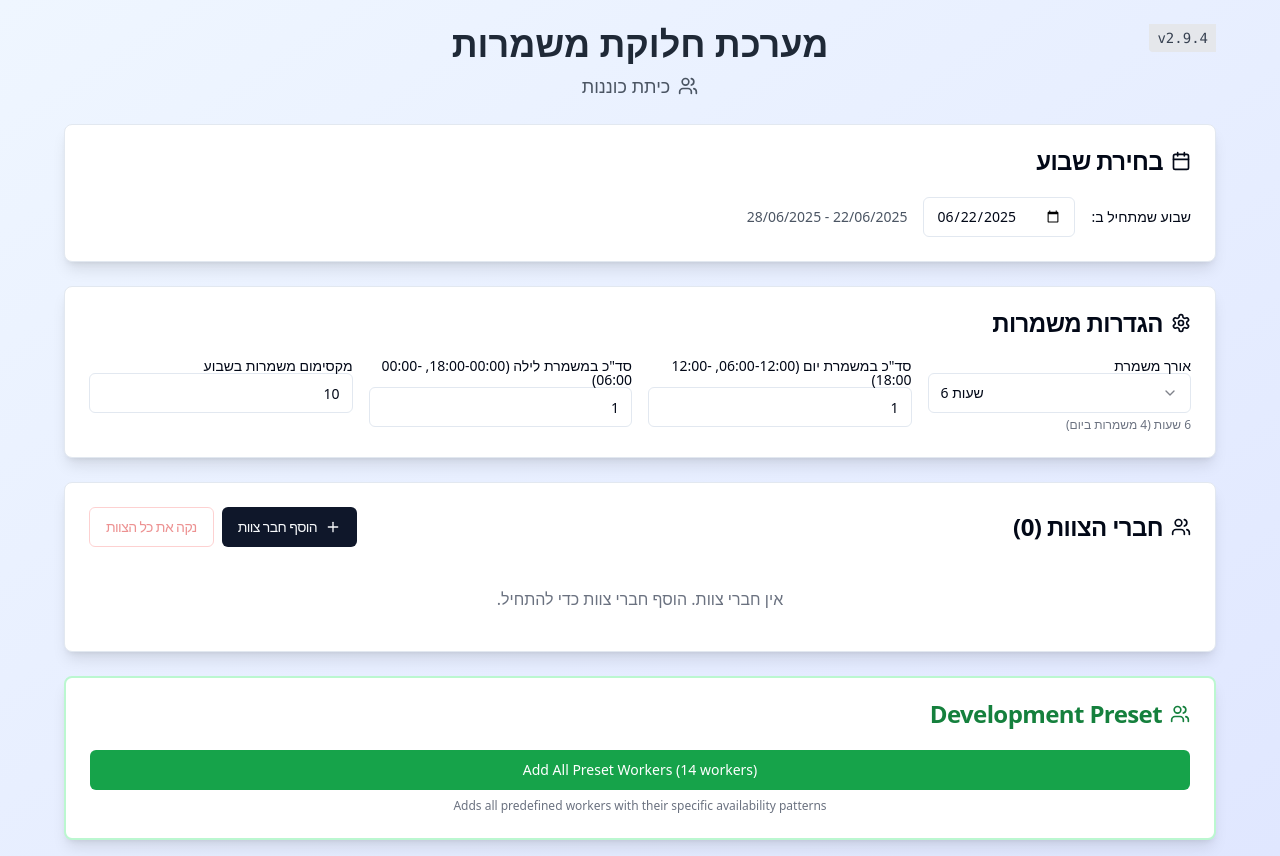
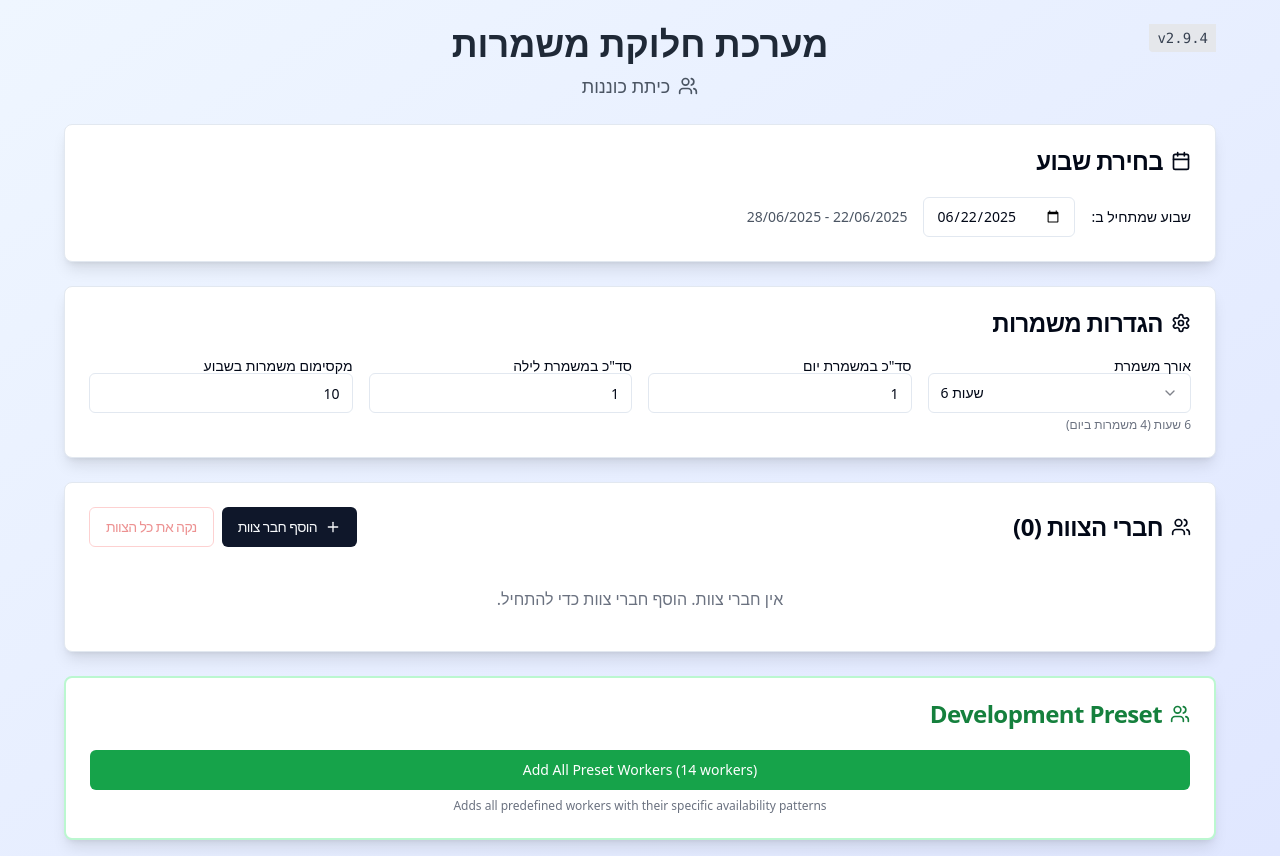
Before and after one commit to Ariel798/kitat-konenut-shift-split, a React (Vite) app: page / in a window 1280 px wide. Built offline with nearby package versions, Linux system fonts and the light colour scheme.

Commit message:
WIP To In order to align the setting inputs in the same row: Do not show {dayShiftLabel} {nightShiftLabel}

```diff
--- a/src/components/ShiftScheduler.tsx
+++ b/src/components/ShiftScheduler.tsx
@@ -1429,7 +1429,7 @@ const ShiftScheduler = () => {
                 <p className="text-xs text-gray-500 mt-1">{activeProfile.label}</p>
               </div>
               <div>
-                <Label className="block" htmlFor="day-shift-workers">סד"כ במשמרת יום ({dayShiftLabel})</Label>
+                <Label className="block" htmlFor="day-shift-workers">סד"כ במשמרת יום</Label>
                 <Input
                   id="day-shift-workers"
                   type="text"
@@ -1452,7 +1452,7 @@ const ShiftScheduler = () => {
                 />
               </div>
               <div>
-                <Label className="block" htmlFor="night-shift-workers">סד"כ במשמרת לילה ({nightShiftLabel})</Label>
+                <Label className="block" htmlFor="night-shift-workers">סד"כ במשמרת לילה</Label>
                 <Input
                   id="night-shift-workers"
                   type="text"
```
